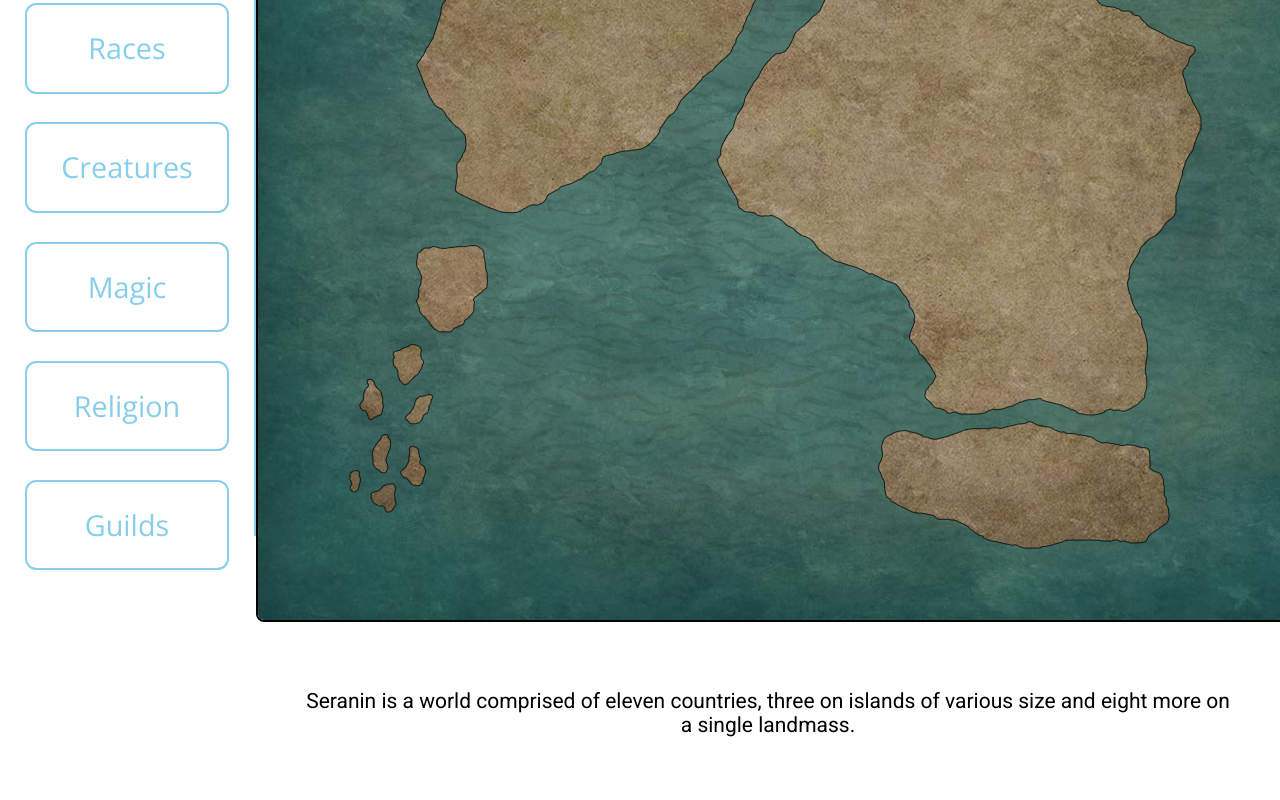
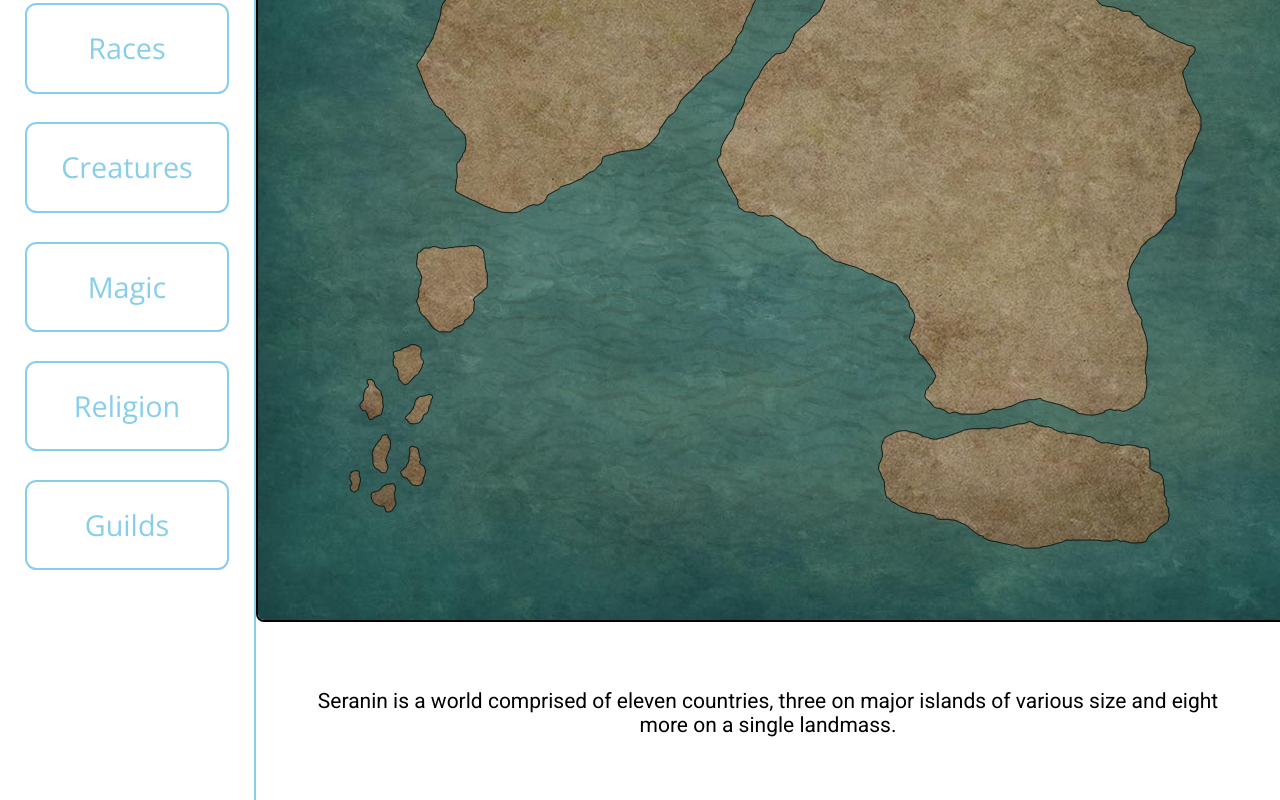
Before and after one commit to cjmarsh725/swd, a React (Create React App) app in the folder storyboard/: page /world in a window 1280 px wide. Shown: the part 264-1064 px from the top of the page. Built offline with nearby package versions, Linux system fonts and the light colour scheme.

Commit message:
small change to world description

```diff
--- a/storyboard/src/components/App/App.css
+++ b/storyboard/src/components/App/App.css
@@ -1,5 +1,5 @@
 .app-container {
   text-align: center;
   display: flex;
-  height: 100vh;
+  min-height: 100vh;
 }
--- a/storyboard/src/components/Views/WorldView/WorldView.js
+++ b/storyboard/src/components/Views/WorldView/WorldView.js
@@ -8,7 +8,7 @@ class WorldView extends Component {
         <h1>Seranin</h1>
         <img className="world-map" src="img/seranin-world-map.png" alt="Seranin World Map" />
         <section className="world-description">
-          <p>Seranin is a world comprised of eleven countries, three on islands of various size and eight more on a single landmass.</p>
+          <p>Seranin is a world comprised of eleven countries, three on major islands of various size and eight more on a single landmass.</p>
         </section>
       </div>
     );
```
